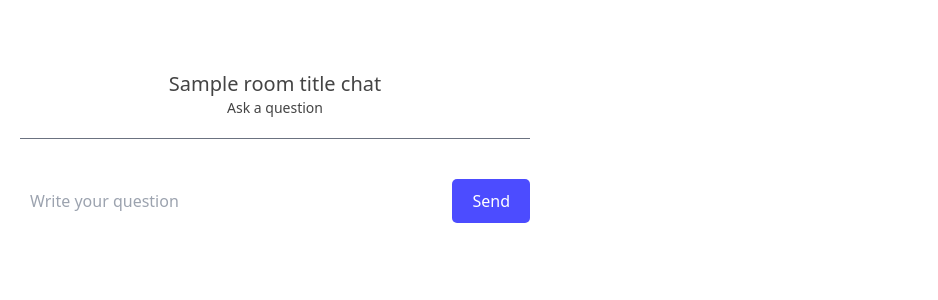
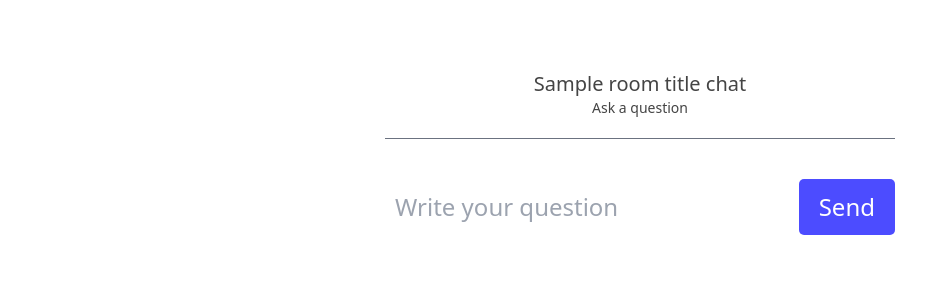
Before and after one commit to minkj1992/jarvis, a FastAPI app: template src/templates/index.html in a window 1280 px wide. Shown: the top 300 px of the page, without its empty margins (0-938 px from the left). Run offline with FastAPI, Linux system fonts and the light colour scheme; the template is opened without the code that fills it: most values are stand-ins (such as "Sample title", 1, 10 or a date in 2020); parts of the project's set-up code (start-up, migrations or seed data) failed here and were passed over.

Commit message:
style: chat

```diff
--- a/src/templates/index.html
+++ b/src/templates/index.html
@@ -12,7 +12,7 @@
     }
 
     body {
-      width: 550px;
+      font-size: x-large;
     }
 
     .card-body {
```
